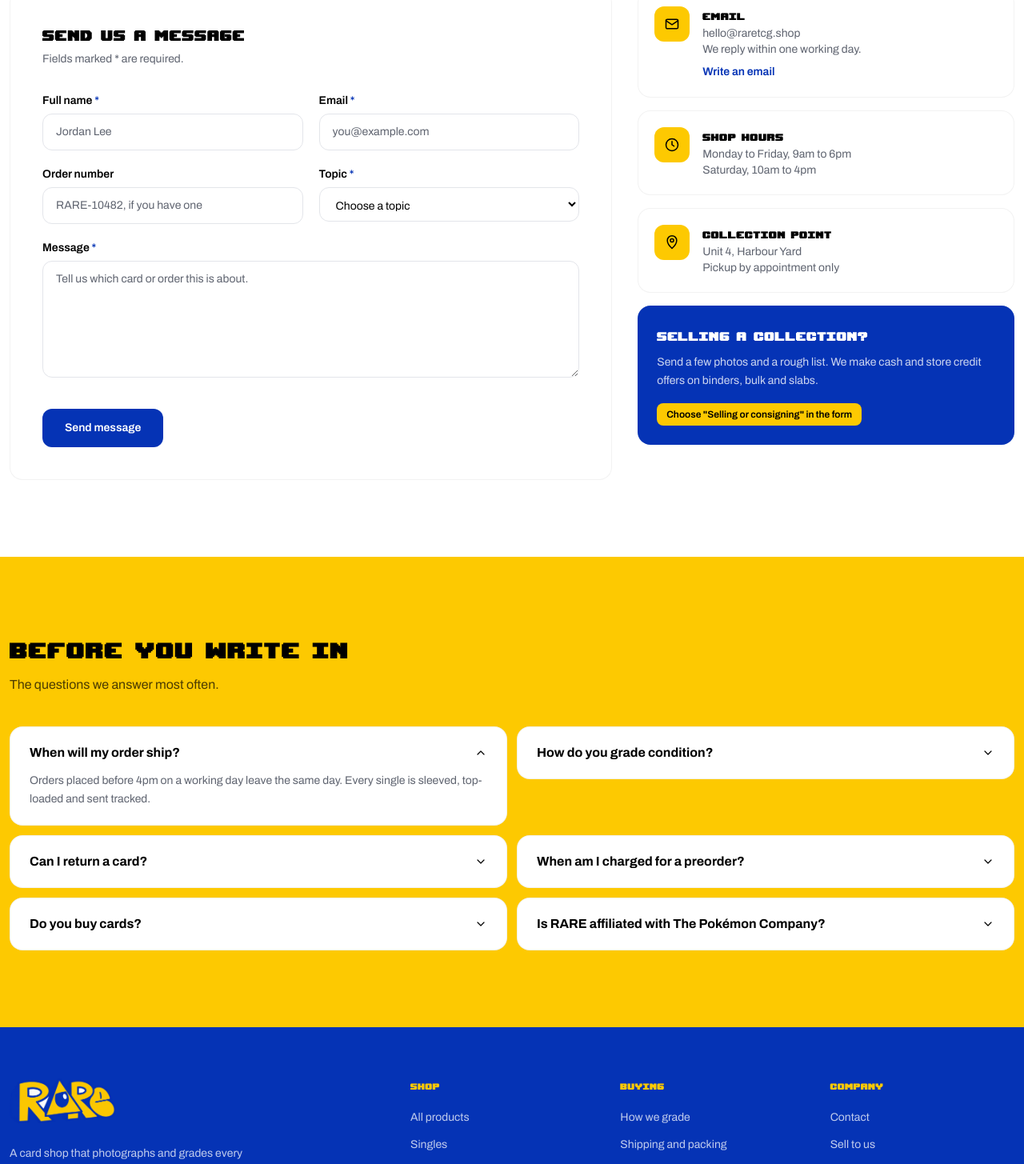
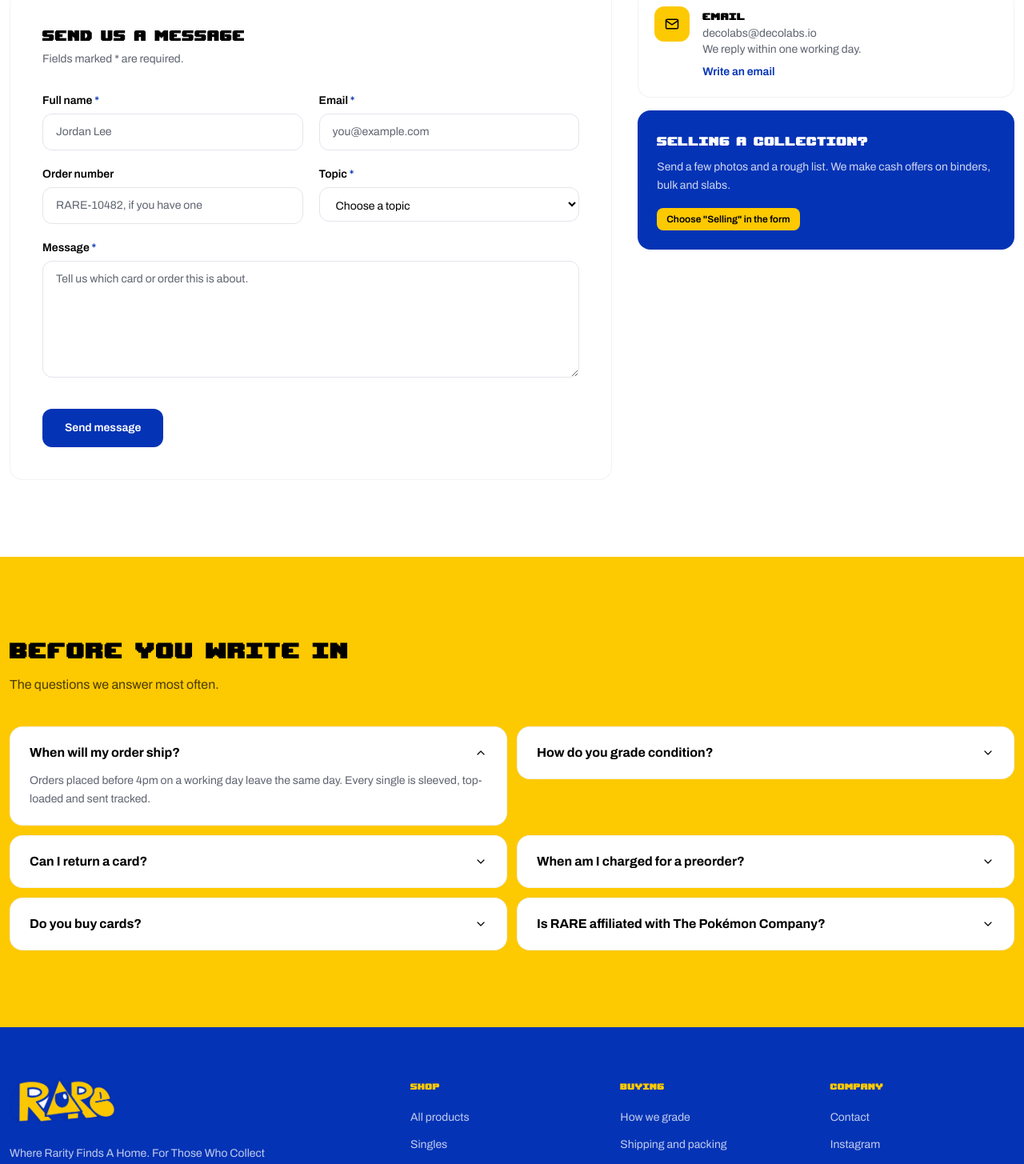
Before and after one commit to Dev-Rhema/Rare, a React (Vite) app: page /contact in a window 1280 px wide. Shown: the part 514-1969 px from the top of the page at 80% size. Built offline with nearby package versions, Linux system fonts and the light colour scheme; the HTML template or start-up script is replaced by a standard one.

Commit message:
minor fixes

```diff
--- a/src/data/site.js
+++ b/src/data/site.js
@@ -39,7 +39,7 @@
 ];
 
 export const FOOTER_BLURB =
-  "A card shop that photographs and grades every single before it goes on sale.";
+  "Where Rarity Finds A Home. For Those Who Collect The Rare!";
 
 export const FOOTER_COLUMNS = [
   {
@@ -66,9 +66,6 @@
     title: "Company",
     links: [
       { label: "Contact", to: "/contact" },
-      { label: "Sell to us", to: "/contact" },
-      { label: "Consign a collection", to: "/contact" },
-      { label: "Grading submissions", to: "/contact" },
       { label: "Instagram", to: "/contact" },
     ],
   },
@@ -78,26 +75,16 @@
   {
     icon: "mail",
     title: "Email",
-    lines: ["hello@raretcg.shop", "We reply within one working day."],
-    action: { label: "Write an email", href: "mailto:hello@raretcg.shop" },
-  },
-  {
-    icon: "clock",
-    title: "Shop hours",
-    lines: ["Monday to Friday, 9am to 6pm", "Saturday, 10am to 4pm"],
-  },
-  {
-    icon: "pin",
-    title: "Collection point",
-    lines: ["Unit 4, Harbour Yard", "Pickup by appointment only"],
+    lines: ["decolabs@decolabs.io", "We reply within one working day."],
+    action: { label: "Write an email", href: "mailto:decolabs@decolabs.io" },
   },
 ];
 
 export const SELL_CTA = {
   title: "Selling a collection?",
   description:
-    "Send a few photos and a rough list. We make cash and store credit offers on binders, bulk and slabs.",
-  label: 'Choose "Selling or consigning" in the form',
+    "Send a few photos and a rough list. We make cash offers on binders, bulk and slabs.",
+  label: 'Choose "Selling" in the form',
 };
 
 export const CONTACT_FIELDS = [
@@ -129,7 +116,7 @@
       "Order and shipping",
       "Card condition",
       "Preorders",
-      "Selling or consigning",
+      "Selling",
       "Something else",
     ],
   },
@@ -157,7 +144,7 @@
   {
     question: "Can I return a card?",
     answer:
-      "Yes, within 14 days if it arrives in a different condition than listed. Send it back in the same sleeve and top-loader.",
+      "No, we do not accept returns and all sales are final, unless we've made a mistake on grading.",
   },
   {
     question: "When am I charged for a preorder?",
@@ -167,7 +154,7 @@
   {
     question: "Do you buy cards?",
     answer:
-      'We buy singles, sealed product and slabs. Pick "Selling or consigning" in the form and attach a list or photos.',
+      'We buy singles, sealed product and slabs. Pick "Selling" in the form and attach a list or photos.',
   },
   {
     question: "Is RARE affiliated with The Pokémon Company?",
```
